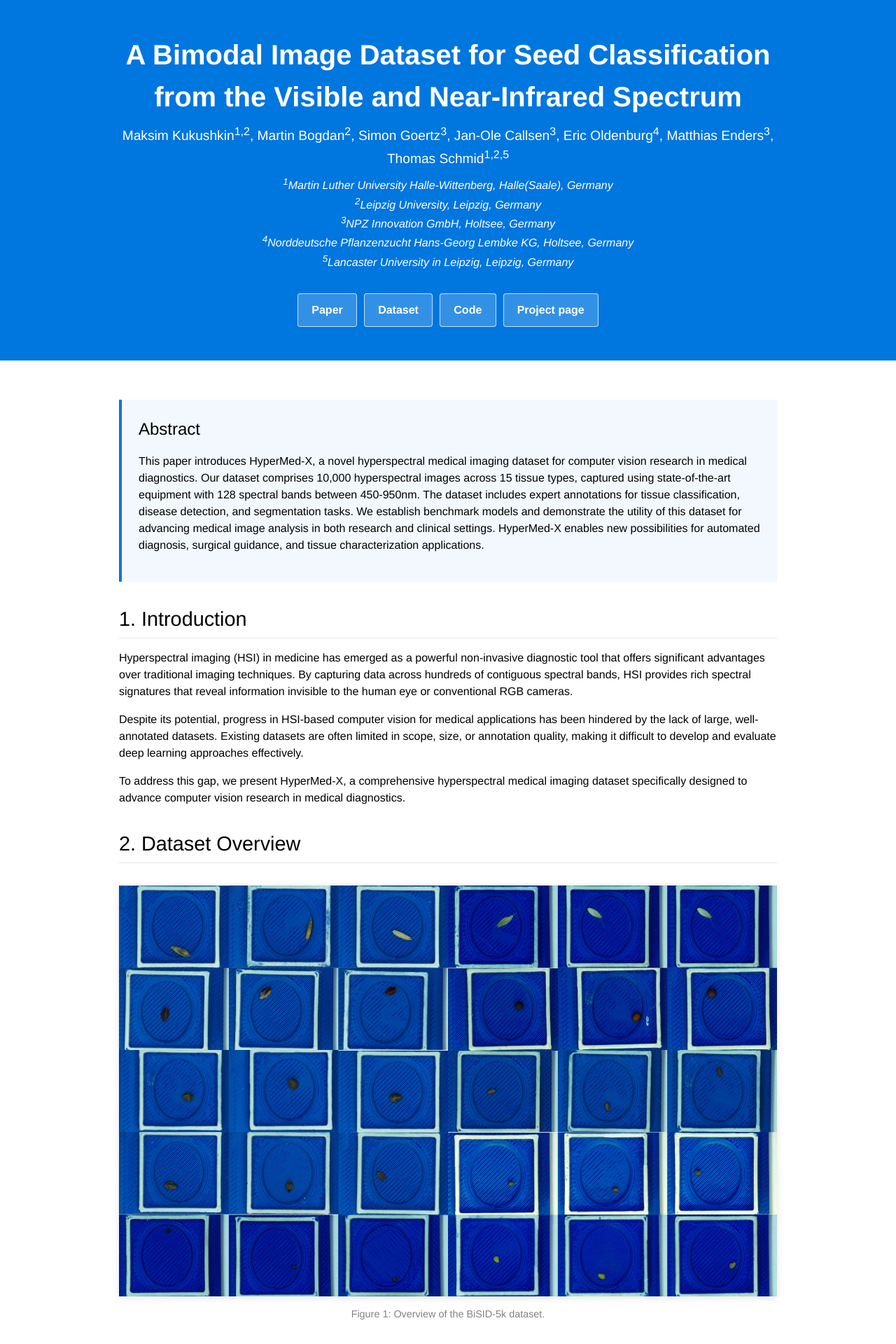
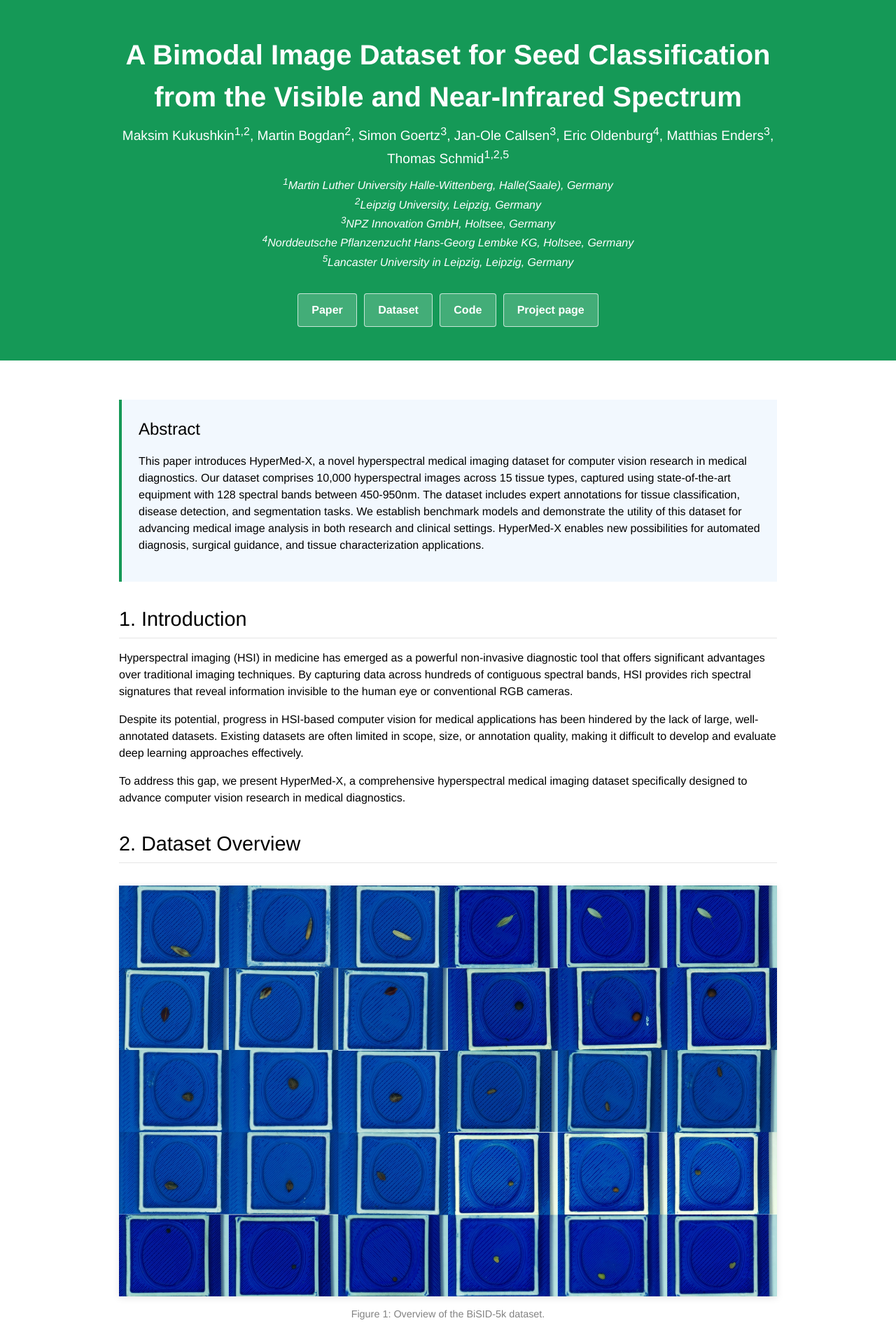
Before and after one commit to max-kuk/bisid-5k, a Jekyll site: the page built from index.md, in a window 1280 px wide. Shown: the top 1920 px of the page at 70% size. Built offline with Jekyll 4.4.1, drawn with Linux system fonts in a browser that asks for light colours; our own code applies the rules of GitHub Pages for plain Markdown files.

Commit message:
update colors

```diff
--- a/_layouts/default.html
+++ b/_layouts/default.html
@@ -10,8 +10,8 @@
       --global-code-bg-color: #f5f5f5;
       --global-text-color: #000000;
       --global-text-color-light: #828282;
-      --global-theme-color: #0076df;
-      --global-hover-color: #0076df;
+      --global-theme-color: #159957;
+      --global-hover-color: #159957;
       --global-hover-text-color: #ffffff;
       --global-footer-bg-color: #424242;
       --global-footer-text-color: #e0e0e0;
```
